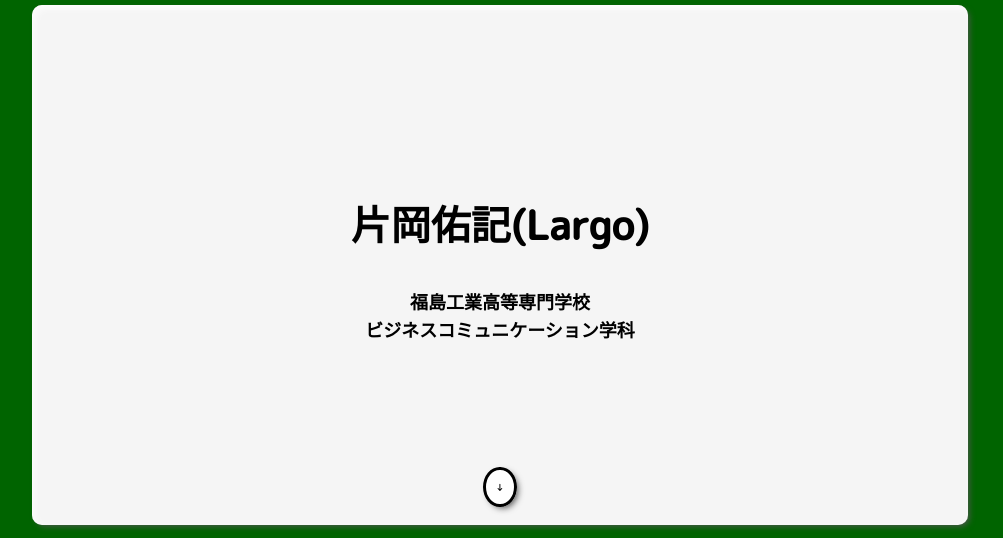
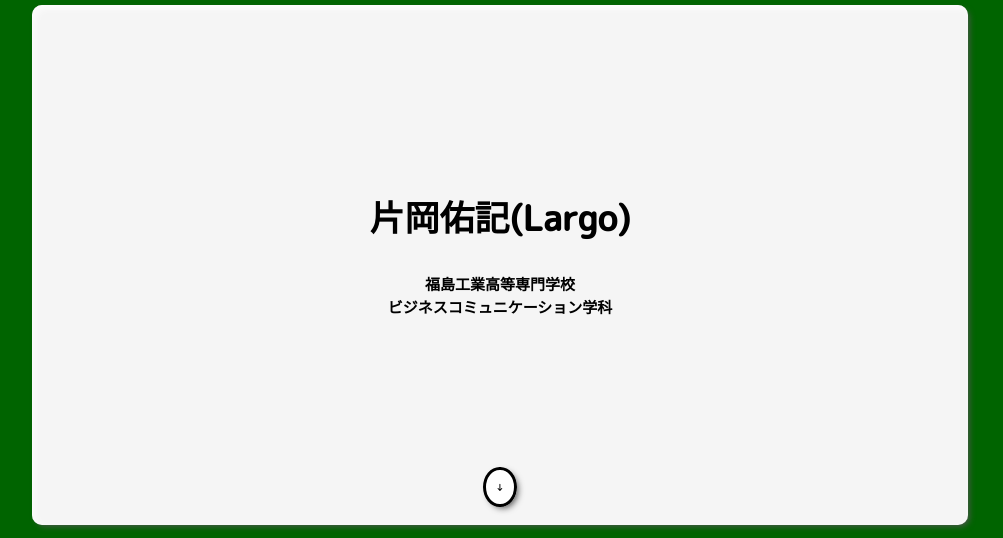
Before and after one commit to yukiti224gt/MyPortfolio, a PHP site: page / in a window 1280 px wide. Shown: the part 155-693 px from the top of the page, without its empty margins (140-1143 px from the left). Run offline with PHP 8.4, Linux system fonts and the light colour scheme.

Commit message:
FIX: mainfont修正

```diff
--- a/style.css
+++ b/style.css
@@ -299,11 +299,11 @@
 
 /* home */
 .home h1 {
-  font-size: 4.0rem;
+  font-size: 3.5rem;
 }
 
 .home h2 {
-  font-size: 1.8rem;
+  font-size: 1.5rem;
 }
 
 .profile_info {
```
